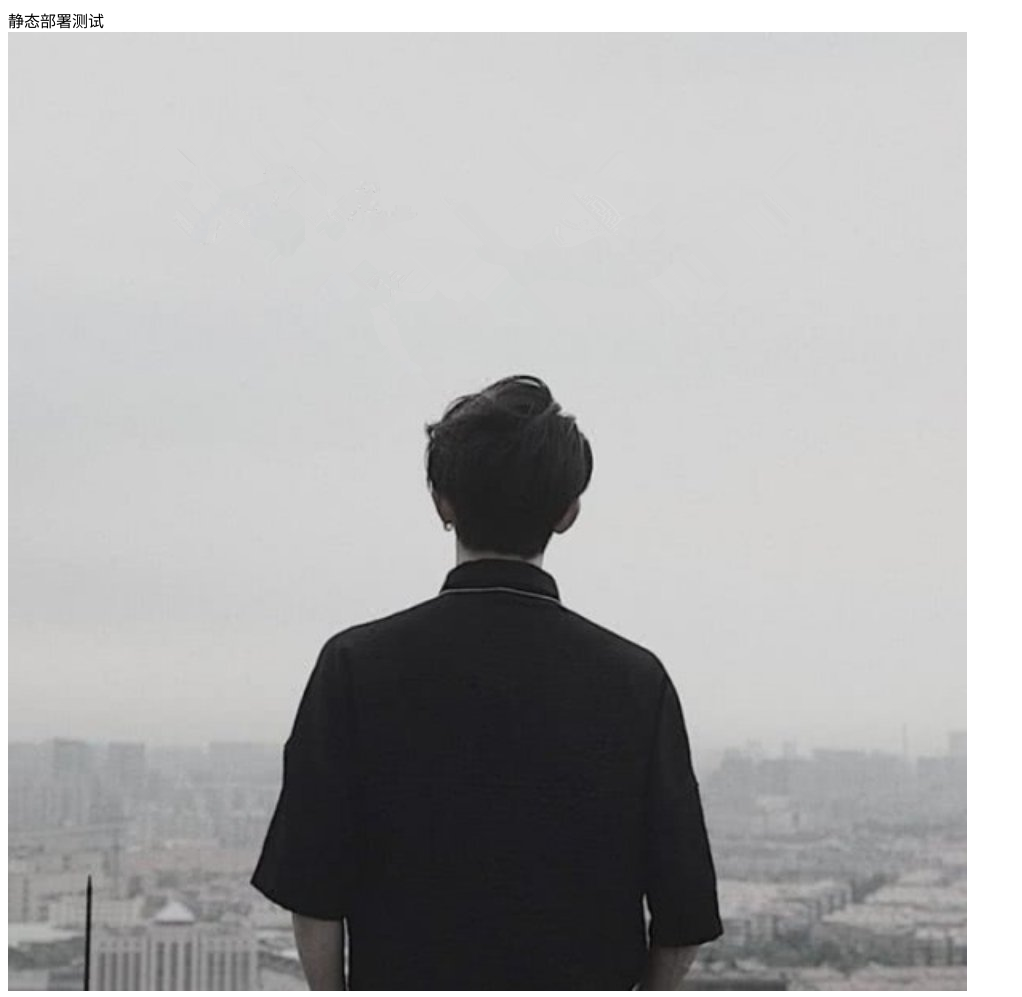
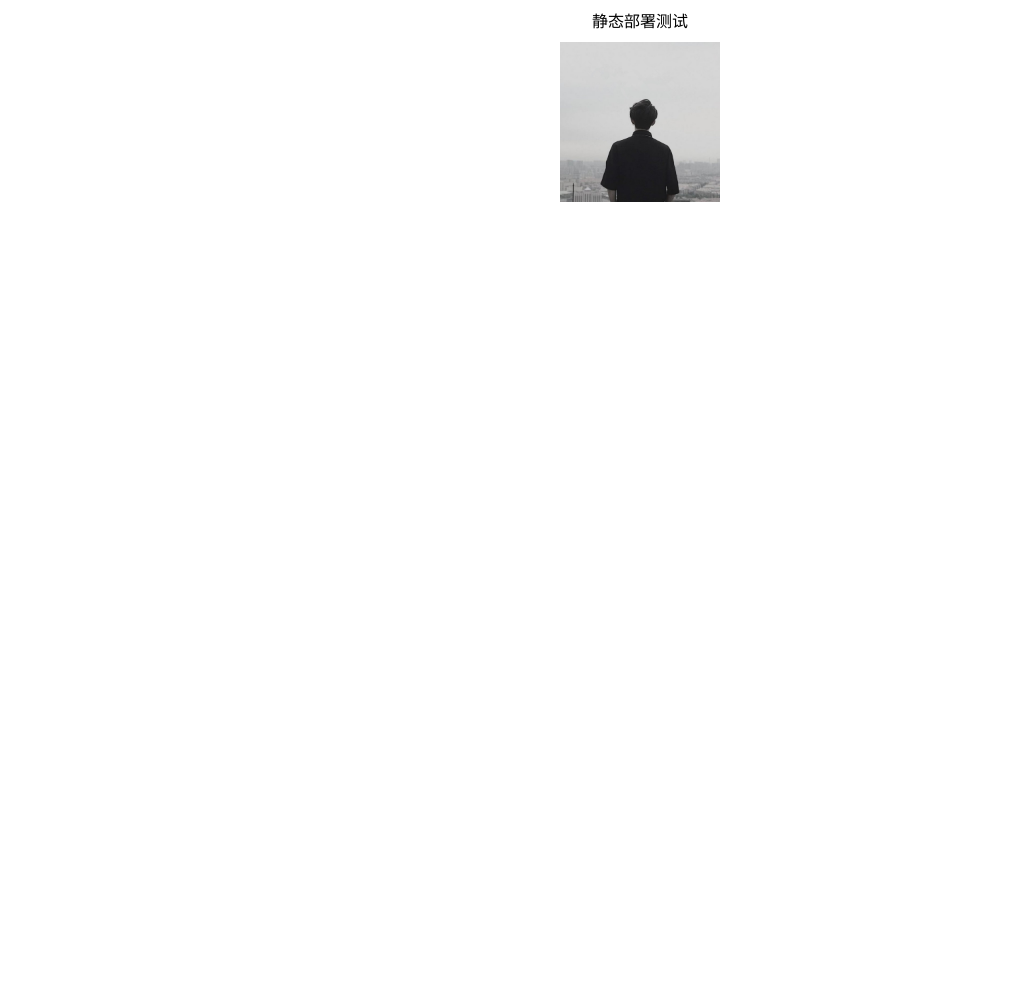
Before and after one commit to zhang-kangkang/page-test, a plain HTML site: page index.html in a window 1280 px wide. Shown: the whole page, without its empty margins (0-1022 px from the left). After the commit the page ends 800 px from the top, so only its background shows below. Drawn offline with Linux system fonts and the light colour scheme.

Commit message:
添加css

```diff
--- /dev/null
+++ b/css/index.css
@@ -0,0 +1,9 @@
+div{
+    text-align: center;
+}
+
+img {
+    width: 10rem;
+    height: auto;
+    margin: 10px 0 0 0;
+}
--- a/index.html
+++ b/index.html
@@ -4,6 +4,7 @@
     <meta charset="UTF-8">
     <meta name="viewport" content="width=device-width, initial-scale=1.0">
     <title>Document</title>
+    <link rel="stylesheet" type="text/css" href="css/index.css">
 </head>
 <body>
     <div>静态部署测试</div>
```
